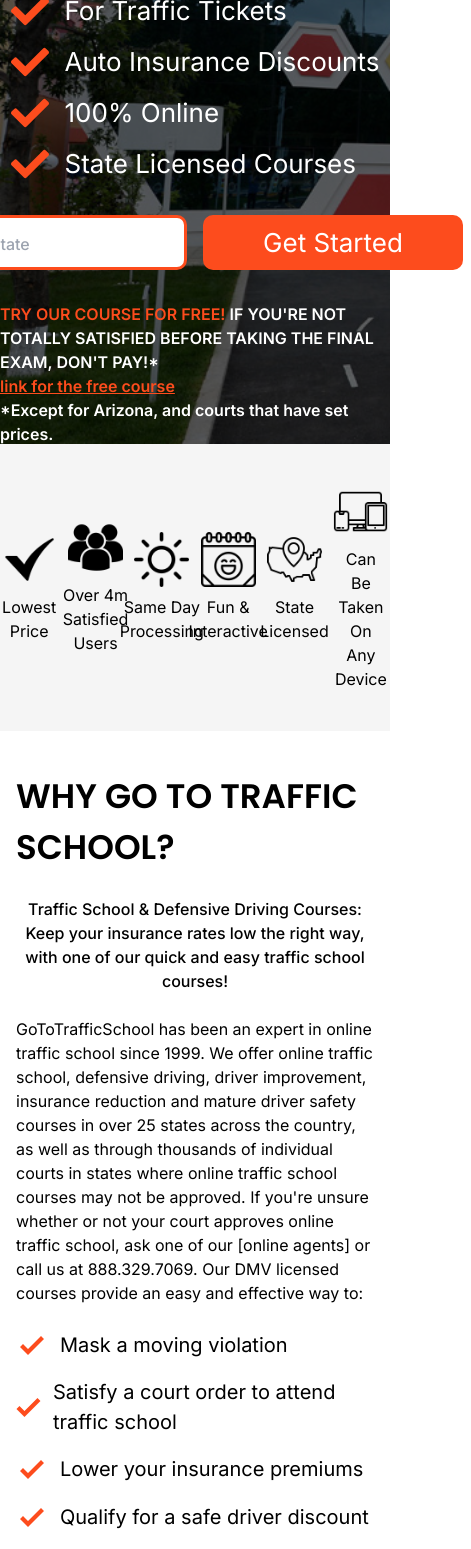
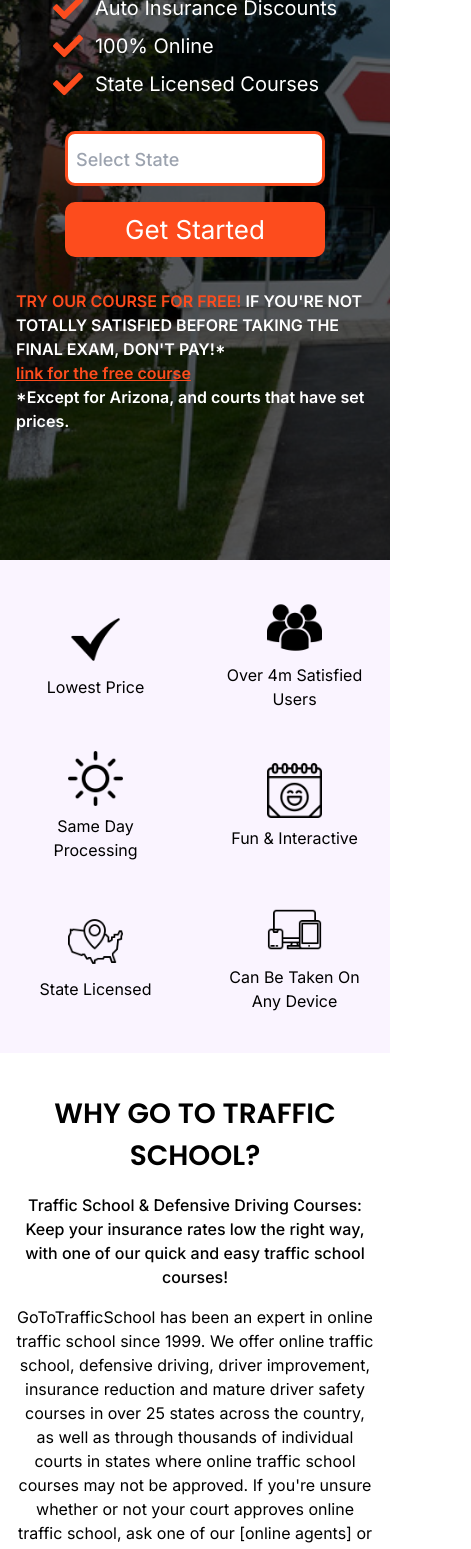
Before and after one commit to gulnabi-afridi/traffic-school, a Next.js app: page / in a window 390 px wide. Shown: the part 400-1949 px from the top of the page, 471 px wide, since content can reach past the window. Built offline with nearby package versions, Linux system fonts and the light colour scheme.

Commit message:
make the whole layout responsive

```diff
--- a/src/components/Shared/CallToAction/CallToAction.tsx
+++ b/src/components/Shared/CallToAction/CallToAction.tsx
@@ -21,15 +21,15 @@
 
   return (
     <Wrapper
-      styles={`bg-brand-primary h-[90px] flex justify-center items-center duration-700 ${
+      styles={`bg-brand-primary py-6 flex justify-center items-center duration-700 ${
         isSticky ? "sticky opacity-100" : "hideen opacity-0"
       } bottom-0`}
     >
-      <div className="w-full h-full flex op justify-between items-center">
-        <p className="text-white-main font-inter text-[24px] capitalize font-medium">
+      <div className="w-full h-full flex md:flex-row flex-col gap-4 md:gap-0 justify-between items-center">
+        <p className="text-white-main text-center font-inter text-[20px] leading-6 lg:text-[24px] capitalize font-medium">
           start your online traffic school today
         </p>
-        <div className="flex justify-center items-center gap-4">
+        <div className="flex sm:flex-row flex-col justify-center items-center gap-4">
           <input
             className="w-[180px] h-[45px] px-4 border-2 border-brand-primary focus:outline-none rounded-[10px]"
             type="text"
--- a/src/components/Shared/PromoBar/PromoBar.tsx
+++ b/src/components/Shared/PromoBar/PromoBar.tsx
@@ -3,7 +3,7 @@
 function PromoBar() {
   return (
     <div className="bg-brand-primary w-full h-[36px] flex justify-center items-center">
-      <p className="text-[16px] text-white-main font-inter capitalize font-semibold">
+      <p className="text-[14px] sm:text-[16px] text-white-main font-inter capitalize font-semibold">
         lower prices for a limited time
       </p>
     </div>
--- a/src/layout/MainLayout/Header.tsx
+++ b/src/layout/MainLayout/Header.tsx
@@ -13,7 +13,7 @@
 
   return (
     <Wrapper>
-      <div className="w-full h-[100px] flex justify-between items-center">
+      <div className="w-full h-[80px] md:h-[100px] flex justify-between items-center">
         {/* ====> logo */}
         <p className="text-[35px] md:text-[50px] font-poppins font-semibold text-black-main">
           Logo.
--- a/src/styles/globals.css
+++ b/src/styles/globals.css
@@ -25,6 +25,7 @@
 .slick-next {
   top: 40% !important;
 }
+
 .slick-prev::before {
   color: #fd4c1d !important;
 }
@@ -42,9 +43,28 @@
 }
 
 .slick-list {
-  height: 430px !important;
+  height: 410px !important;
 }
-
+@media screen and (max-width: 800px) {
+  .slick-prev {
+    left: -10px !important;
+  }
+  .slick-next {
+    right: -10px !important;
+  }
+  .slick-list {
+    height: 400px !important;
+  }
+}
+@media screen and (max-width: 600px) {
+  .slick-prev {
+    left: -5px !important;
+  }
+  .slick-next {
+    right: -5px !important;
+  }
+}
+/* =====> swiper css end here */
 @media screen and (max-width: 700px) {
   .drawer {
     width: 70% !important;
--- a/src/views/Home/Attributes.tsx
+++ b/src/views/Home/Attributes.tsx
@@ -5,8 +5,8 @@
 
 function Attributes() {
   return (
-    <Wrapper styles=" bg-white-off py-10">
-      <div className="w-full grid gap-10 grid-cols-6">
+    <Wrapper styles=" bg-white-cool py-10">
+      <div className="w-full grid gap-10 grid-cols-2 md:grid-cols-3 lg:grid-cols-6">
         {Data.Attributes.map((item, index) => {
           return (
             <div
--- a/src/views/Home/Hero.tsx
+++ b/src/views/Home/Hero.tsx
@@ -4,24 +4,24 @@
 
 function Hero() {
   return (
-    <div className="w-full h-[calc(100vh-136px)] relative bg-[url('/assets/heroBg.jpeg')] bg-no-repeat bg-cover">
+    <div className="w-full h-screen md:h-[calc(100vh-136px)] relative bg-[url('/assets/heroBg.jpeg')] bg-no-repeat bg-cover">
       {/* ====> overly on image */}
       <div className="w-full h-full absolute left-0 top-0 bg-black-main/60"></div>
       {/* ====> */}
-      <div className="w-full h-full absolute flex flex-col gap-8 justify-center items-center">
-        <p className="uppercase text-white-main text-[50px] font-semibold font-poppins">
+      <div className="w-full h-full absolute flex flex-col gap-8 justify-center items-center md:px-8 px-4">
+        <p className="uppercase text-white-main text-[30px] text-center leading-10 sm:text-[36px] md:text-[40px] lg:text-[50px] font-semibold font-poppins">
           online traffic school
         </p>
         {/* ====> some attributes */}
-        <div className="flex flex-col gap-3">
+        <div className="flex flex-col gap-2 sm:gap-3">
           {Attributes.map((item, index) => {
             return (
               <div
                 key={index}
-                className="flex justify-start items-center gap-4"
+                className="flex justify-start items-center gap-3 sm:gap-4"
               >
-                <FaCheck className="text-brand-primary text-[38px]" />
-                <p className="text-[26px] font-inter capitalize text-white-main font-normal">
+                <FaCheck className="text-brand-primary text-[30px] sm:text-[32px] lg:text-[38px]" />
+                <p className="text-[20px] sm:text-[22px] lg:text-[26px] font-inter capitalize text-white-main font-normal">
                   {item.name}
                 </p>
               </div>
@@ -29,16 +29,16 @@
           })}
         </div>
         {/* ====> select location + get started button */}
-        <div className="flex justify-center items-center gap-4">
+        <div className="flex md:flex-row flex-col justify-center items-center gap-4">
           {/* ===> select location */}
           <input
-            className="w-[260px] h-[55px] border-[3px] placeholder:text-[16px] placeholder:font-medium text-[20px] font-inter font-semibold px-2 rounded-[10px] focus:outline-none border-brand-primary"
+            className="w-full max-w-[260px] h-[55px] border-[3px] placeholder:text-[18px] placeholder:font-medium text-[20px] font-inter font-medium md:font-semibold px-2 rounded-[10px] focus:outline-none border-brand-primary"
             type="text"
             id="select-state"
             placeholder="Select State"
           />
           {/* ===> get started button */}
-          <button className="w-[260px] h-[55px] rounded-[10px] hover:opacity-70 bg-brand-primary">
+          <button className="w-full max-w-[260px] h-[55px] rounded-[10px] hover:opacity-70 bg-brand-primary">
             <p className="text-[26px] font-inter capitalize text-white-main">
               get started
             </p>
--- a/src/views/Home/WeAlsoOffer.tsx
+++ b/src/views/Home/WeAlsoOffer.tsx
@@ -7,16 +7,18 @@
   return (
     <Wrapper styles="bg-white-cool py-10">
       <div className="w-full flex flex-col justify-center items-center">
-        <p className="text-[34px] uppercase font-semibold font-poppins">
+        <p className="text-[28px] md:text-[34px] uppercase font-semibold font-poppins">
           we also offer
         </p>
-        <div className="w-full grid gap-6 grid-cols-4 py-10">
+        <div className="w-full grid gap-6 grid-cols-1 sm:grid-cols-2 lg:grid-cols-3 xl:grid-cols-4 py-6 sm:py-10">
           {CoursesWeOffer.map((item, index) => {
             return (
+              <div className="w-full flex justify-center items-center">
+
               <Link
                 href="#"
                 key={index}
-                className="w-full h-[260px] flex px-8 justify-center items-center flex-col gap-4 shadow-2xl bg-white-main hover:scale-105 duration-300"
+                className="w-full max-w-[300px] h-[260px] flex px-8 justify-center items-center flex-col gap-4 shadow-2xl bg-white-main hover:scale-105 duration-300"
               >
                 <div className="w-full grid grid-cols-3 gap-3 justify-center items-center">
                   {/* ===> left line */}
@@ -39,6 +41,7 @@
                   {item.name}
                 </p>
               </Link>
+              </div>
             );
           })}
         </div>
--- a/src/views/Home/WhyGoToTrafficSchool.tsx
+++ b/src/views/Home/WhyGoToTrafficSchool.tsx
@@ -5,16 +5,16 @@
 function WhyGoToTrafficSchool() {
   return (
     <Wrapper styles="py-10">
-      <div className="w-full flex flex-col gap-6 justify-center items-center">
-        <p className="text-[34px] uppercase font-semibold font-poppins">
+      <div className="w-full flex flex-col gap-4 md:gap-6 justify-center items-center">
+        <p className="text-[28px] md:text-[34px] text-center uppercase font-semibold font-poppins">
           why go to traffic school?
         </p>
-        <p className="text-[16px] md:text-[23px] font-inter font-medium text-center">
+        <p className="text-[16px] md:text-[22px] font-inter font-medium text-center">
           Traffic School & Defensive Driving Courses: Keep your insurance rates
           low the right way, <br /> with one of our quick and easy traffic
           school courses!
         </p>
-        <p className="text-[16px] md:text-[20px] font-normal font-inter">
+        <p className="text-[16px] md:text-left text-center md:text-[18px] font-normal font-inter">
           GoToTrafficSchool has been an expert in online traffic school since
           1999. We offer online traffic school, defensive driving, driver
           improvement, insurance reduction and mature driver safety courses in
@@ -26,22 +26,22 @@
           way to:
         </p>
         {/* ====> attributes */}
-        <div className="w-full flex items-start flex-col gap-4">
+        <div className="w-full flex items-start flex-col gap-2 sm:gap-3">
           {Attribuetes.map((item, index) => {
             return (
               <div
                 key={index}
                 className="flex justify-center items-center gap-3"
               >
-                <GoCheck className="text-brand-primary text-[32px]" />
-                <p className="font-inter text-[20px] text-black-main">
+                <GoCheck className="text-brand-primary text-[20px] md:text-[26px]" />
+                <p className="font-inter text-[16px] md:text-[18px] text-black-main">
                   {item.name}
                 </p>
               </div>
             );
           })}
         </div>
-        <p className="text-[16px] md:text-[20px] font-normal font-inter">
+        <p className="text-[16px] md:text-left text-center md:text-[18px] font-normal font-inter">
           Our mobile-friendly courses are a combination of animated videos,
           audio clips, 3D driving simulations and text lessons, all of which can
           be completed 100% online from any computer, laptop, tablet or smart
@@ -50,7 +50,7 @@
           traffic school experience!
         </p>
         {/* ====> enroll now button */}
-        <button className="w-[170px] h-[50px] mt-8 font-medium text-[20px] text-white-main bg-brand-primary rounded-[10px] capitalize hover:opacity-80">
+        <button className="w-[170px] h-[50px] mt-4 sm:mt-8 font-medium text-[20px] text-white-main bg-brand-primary rounded-[10px] capitalize hover:opacity-80">
           explore now
         </button>
       </div>
```
Also changed, not shown: src/layout/MainLayout/Footer.tsx (+5 -5 lines), src/views/Home/Reviews.tsx (+31 -5 lines).
